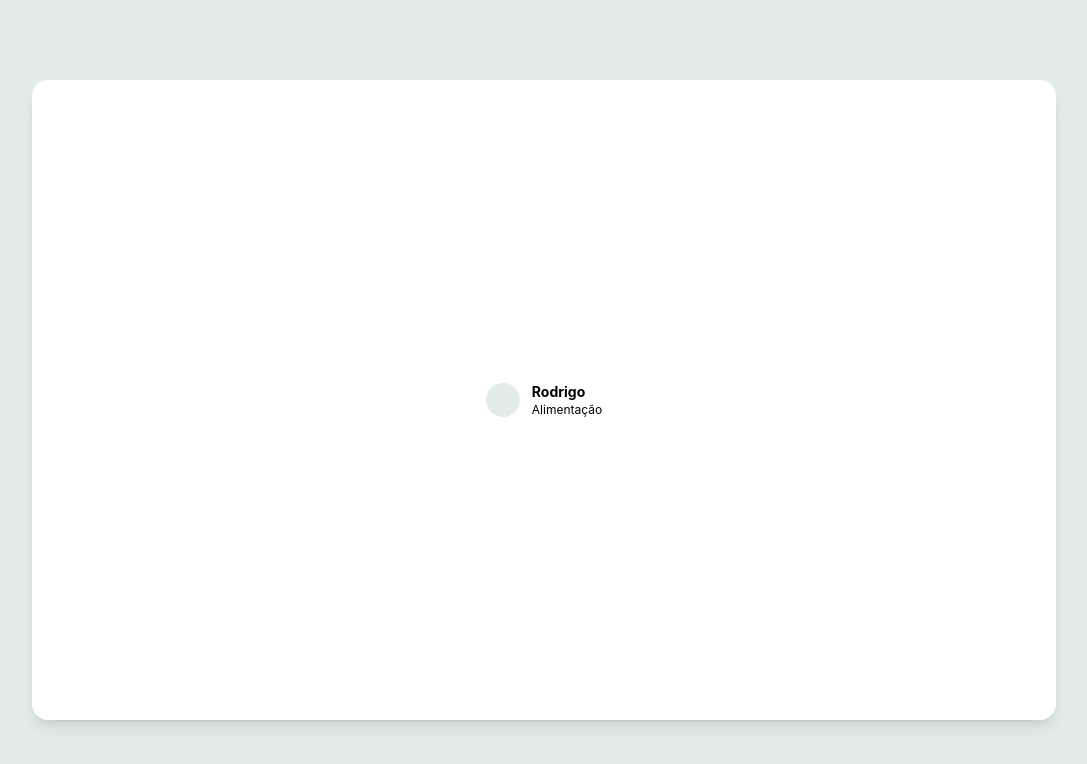
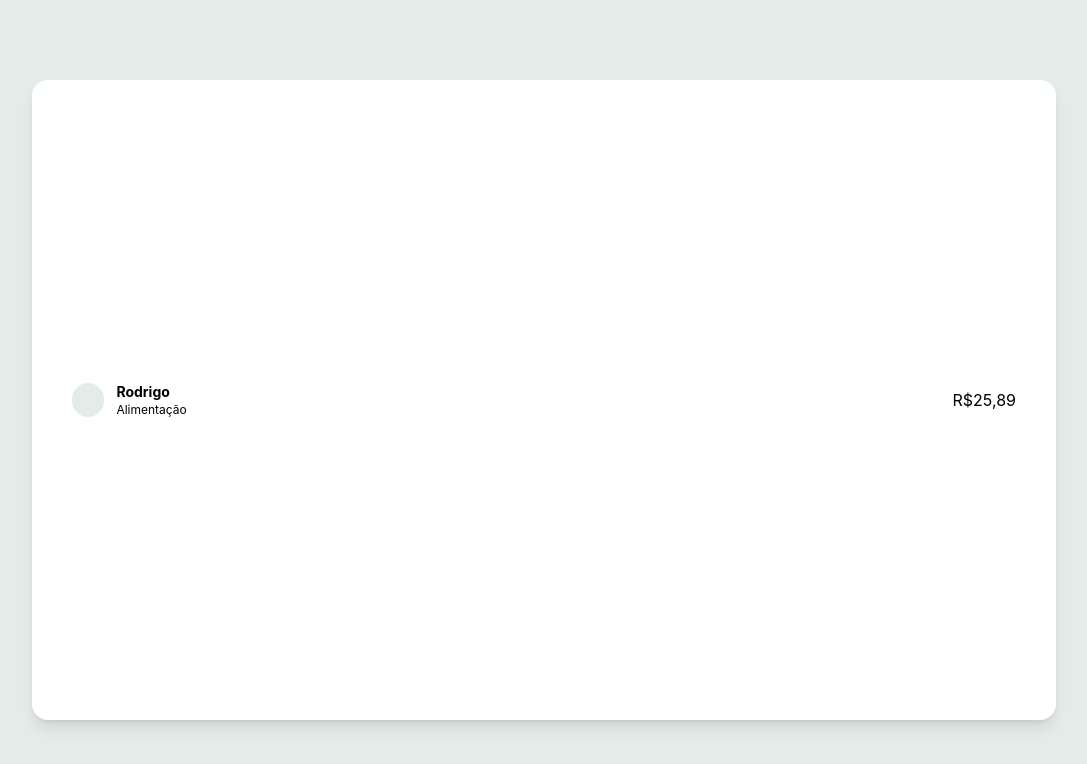
Before and after one commit to YasminFerrariDias/RefundSystem, a React (Vite) app: page / in a window 1280 px wide. Shown: the top 764 px of the page, without its empty margins (96-1183 px from the left). Built offline with nearby package versions, Linux system fonts and the light colour scheme.

Commit message:
Adicionado o preço no requestsPanel

```diff
--- a/src/components/CardContainer/CardContainer.variant.ts
+++ b/src/components/CardContainer/CardContainer.variant.ts
@@ -2,7 +2,7 @@ import { tv } from "tailwind-variants";
 
 export const cardContainerVariant = tv({
   base: `
-    m-auto rounded-2xl shadow-lg flex items-center justify-center bg-white
+    m-auto rounded-2xl shadow-lg flex items-center justify-center bg-white p-[40px]
   `,
   variants: {
     size: {
--- a/src/components/RequestsPanel.tsx
+++ b/src/components/RequestsPanel.tsx
@@ -1,12 +1,18 @@
 export function RequestsPanel() {
   return (
-    <div className="flex items-center gap-3 m-0 p-0">
+    <div className="flex items-center gap-3 p-0 w-full">
       <div className="bg-gray-400 w-8.5 h-8.5 rounded-full">
 
       </div>
-      <div className="flex flex-col">
-        <div className="text-sm font-bold">Rodrigo</div>
-        <div className="text-xs text-gray-700">Alimentação</div>
+      <div className="flex justify-between w-full">
+        <div className="flex flex-col">
+          <div className="text-sm font-bold">Rodrigo</div>
+          <div className="text-xs text-gray-700">Alimentação</div>
+        </div>
+        <div className="flex items-center">
+          <p>R$</p>
+          <p>25,89</p>
+        </div>
       </div>
     </div>
   )
```
